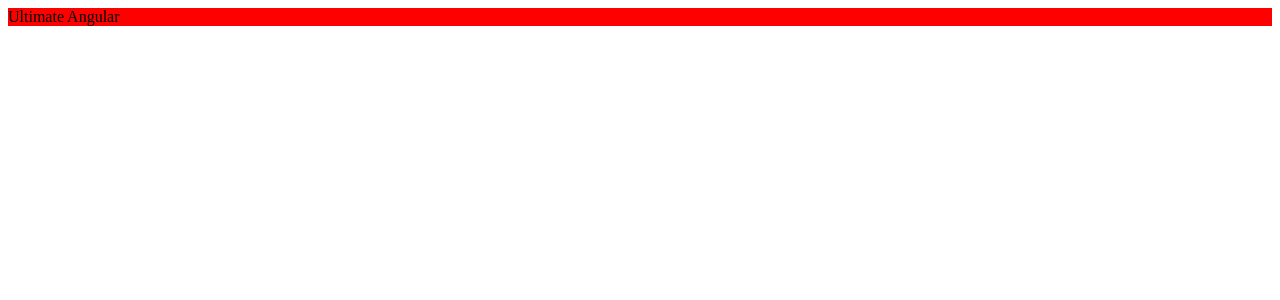
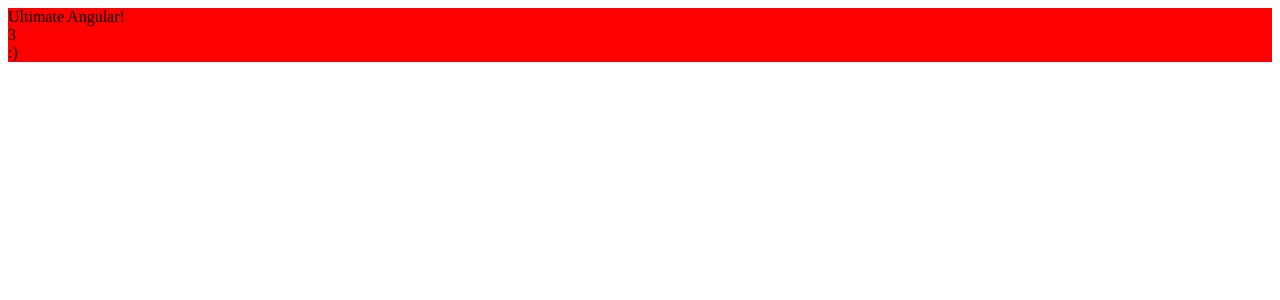
Before and after one commit to JoshInnis/angular_project, an Angular app: page / in a window 1280 px wide. Shown: the top 300 px of the page. Built offline with nearby package versions, Linux system fonts and the light colour scheme.

Commit message:
Interpolation and Expressions
Course: Angular Fundamentals
Section: Getting Started
Lesson: Interpolation and Expressions

```diff
--- a/src/app/app.component.html
+++ b/src/app/app.component.html
@@ -1,3 +1,10 @@
 <div class="app">
-  {{ title }}
+  {{ title + "!" }}
+  <div>
+  {{ numberOne +  numberTwo }}
+  </div>
+
+  <div>
+      {{ isHappy ? ":)" : ":("}}
+  </div>
 </div>
--- a/src/app/app.component.ts
+++ b/src/app/app.component.ts
@@ -7,7 +7,9 @@
 })
 export class AppComponent {
   title: string;
-
+  numberOne: number = 1;
+  numberTwo: number = 2;
+  isHappy: boolean = true;
   constructor() {
     this.title = 'Ultimate Angular'
   }
```
